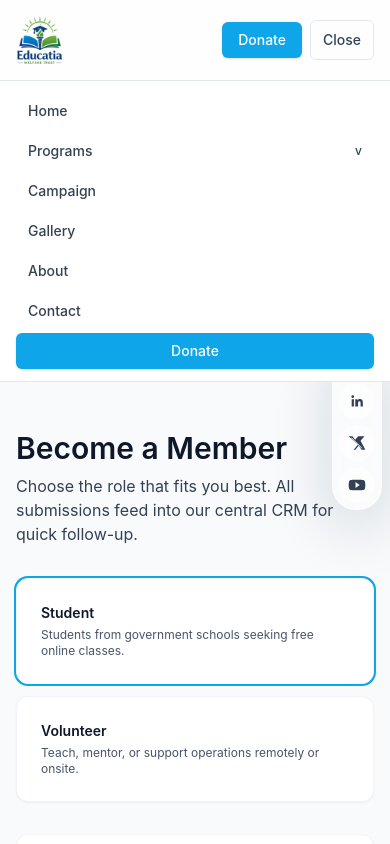
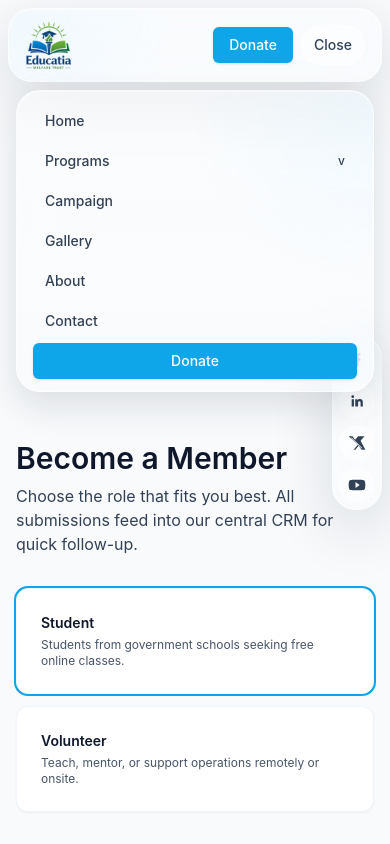
Before and after one commit to digipants/educatia, a Next.js app: page /become-a-member in a window 390 px wide. Both pictures are taken after a click on the button "Menu". Shown: the top 844 px of the page. Built offline with nearby package versions, Linux system fonts and the light colour scheme.

Commit message:
liquid glass

```diff
--- a/src/components/Navbar.tsx
+++ b/src/components/Navbar.tsx
@@ -36,8 +36,8 @@ export default function Navbar() {
   };
 
   return (
-    <header className="relative z-50 border-b border-slate-200 bg-white/80 backdrop-blur">
-      <div className="container flex items-center justify-between py-4">
+    <header className="sticky top-0 z-50 px-2 pt-2 sm:px-3">
+      <div className="container liquid-glass rounded-[24px] flex items-center justify-between px-4 py-3 sm:px-5">
         <Link href="/" className="flex items-center gap-3 font-semibold text-slate-900">
           <Image
             src="/images/logo.png"
@@ -63,13 +63,13 @@ export default function Navbar() {
                   <span className="text-xs">v</span>
                 </Link>
                 <div className="absolute left-0 top-full z-50 pt-2 hidden group-hover:block group-focus-within:block">
-                  <div className="w-52 rounded-lg border border-slate-200 bg-white p-2 shadow-lg">
+                  <div className="liquid-glass-soft w-52 rounded-2xl p-2">
                     {programLinks.map((item) => (
                       <Link
                         key={item.href}
                         href={item.href}
-                        className={`block rounded-md px-3 py-2 text-sm hover:bg-slate-50 hover:text-brand-primary ${
-                          pathname === item.href ? 'text-brand-primary bg-slate-50' : 'text-slate-700'
+                        className={`block rounded-xl px-3 py-2 text-sm hover:bg-white/55 hover:text-brand-primary ${
+                          pathname === item.href ? 'text-brand-primary bg-white/65' : 'text-slate-700'
                         }`}
                       >
                         {item.label}
@@ -96,7 +96,7 @@ export default function Navbar() {
           <button
             type="button"
             onClick={() => setIsMobileOpen((prev) => !prev)}
-            className="md:hidden inline-flex h-10 items-center justify-center rounded-md border border-slate-200 px-3 text-sm font-medium text-slate-700"
+            className="md:hidden inline-flex h-10 items-center justify-center rounded-full border border-white/50 bg-white/45 px-3 text-sm font-medium text-slate-700 backdrop-blur-md"
             aria-expanded={isMobileOpen}
             aria-label="Toggle menu"
           >
@@ -106,20 +106,20 @@ export default function Navbar() {
       </div>
 
       {isMobileOpen ? (
-        <div className="md:hidden border-t border-slate-200 bg-white">
-          <nav className="container py-3 space-y-1 text-sm font-medium text-slate-700">
+        <div className="md:hidden px-2 pt-2 sm:px-3">
+          <nav className="container liquid-glass-soft rounded-[24px] py-3 space-y-1 text-sm font-medium text-slate-700">
             <Link
               href="/"
               onClick={closeMobileMenu}
-              className={`block rounded-md px-3 py-2 ${pathname === '/' ? 'bg-slate-50 text-brand-primary' : 'hover:bg-slate-50'}`}
+              className={`block rounded-xl px-3 py-2 ${pathname === '/' ? 'bg-white/65 text-brand-primary' : 'hover:bg-white/50'}`}
             >
               Home
             </Link>
             <button
               type="button"
               onClick={() => setIsMobileProgramsOpen((prev) => !prev)}
-              className={`flex w-full items-center justify-between rounded-md px-3 py-2 ${
-                isProgramsActive ? 'bg-slate-50 text-brand-primary' : 'hover:bg-slate-50'
+              className={`flex w-full items-center justify-between rounded-xl px-3 py-2 ${
+                isProgramsActive ? 'bg-white/65 text-brand-primary' : 'hover:bg-white/50'
               }`}
             >
               <span>Programs</span>
@@ -132,8 +132,8 @@ export default function Navbar() {
                     key={item.href}
                     href={item.href}
                     onClick={closeMobileMenu}
-                    className={`block rounded-md px-3 py-2 ${
-                      pathname === item.href ? 'bg-slate-50 text-brand-primary' : 'hover:bg-slate-50'
+                    className={`block rounded-xl px-3 py-2 ${
+                      pathname === item.href ? 'bg-white/65 text-brand-primary' : 'hover:bg-white/50'
                     }`}
                   >
                     {item.label}
@@ -148,8 +148,8 @@ export default function Navbar() {
                   key={item.href}
                   href={item.href}
                   onClick={closeMobileMenu}
-                  className={`block rounded-md px-3 py-2 ${
-                    pathname === item.href ? 'bg-slate-50 text-brand-primary' : 'hover:bg-slate-50'
+                  className={`block rounded-xl px-3 py-2 ${
+                    pathname === item.href ? 'bg-white/65 text-brand-primary' : 'hover:bg-white/50'
                   }`}
                 >
                   {item.label}
--- a/src/components/SocialBar.tsx
+++ b/src/components/SocialBar.tsx
@@ -56,7 +56,7 @@ const links = [
 export default function SocialBar() {
   return (
     <aside className="fixed right-2 top-1/2 z-40 -translate-y-1/2 sm:right-3 md:right-4">
-      <div className="rounded-[24px] border border-white/40 bg-white/20 p-1.5 shadow-[0_20px_60px_rgba(15,23,42,0.16)] backdrop-blur-xl sm:rounded-[28px] sm:p-2">
+      <div className="liquid-glass rounded-[24px] p-1.5 sm:rounded-[28px] sm:p-2">
         <div className="flex flex-col gap-1.5 sm:gap-2">
           {links.map((link) => (
             <a
--- a/src/styles/globals.css
+++ b/src/styles/globals.css
@@ -6,6 +6,9 @@
   color-scheme: light;
   --bg: #f8fafc;
   --fg: #0f172a;
+  --glass-bg: rgba(255, 255, 255, 0.28);
+  --glass-border: rgba(255, 255, 255, 0.5);
+  --glass-shadow: 0 20px 60px rgba(15, 23, 42, 0.14);
 }
 
 body {
@@ -31,3 +34,23 @@ a {
 .card {
   @apply bg-white border border-slate-100 rounded-xl shadow-sm p-6;
 }
+
+.liquid-glass {
+  background:
+    linear-gradient(135deg, rgba(255, 255, 255, 0.42), rgba(255, 255, 255, 0.16)),
+    radial-gradient(circle at top left, rgba(186, 230, 253, 0.28), transparent 45%);
+  border: 1px solid var(--glass-border);
+  box-shadow: var(--glass-shadow), inset 0 1px 0 rgba(255, 255, 255, 0.55);
+  backdrop-filter: blur(22px) saturate(150%);
+  -webkit-backdrop-filter: blur(22px) saturate(150%);
+}
+
+.liquid-glass-soft {
+  background:
+    linear-gradient(180deg, rgba(255, 255, 255, 0.55), rgba(255, 255, 255, 0.26)),
+    radial-gradient(circle at top right, rgba(125, 211, 252, 0.18), transparent 40%);
+  border: 1px solid rgba(255, 255, 255, 0.56);
+  box-shadow: 0 14px 36px rgba(15, 23, 42, 0.12), inset 0 1px 0 rgba(255, 255, 255, 0.52);
+  backdrop-filter: blur(18px) saturate(145%);
+  -webkit-backdrop-filter: blur(18px) saturate(145%);
+}
```
